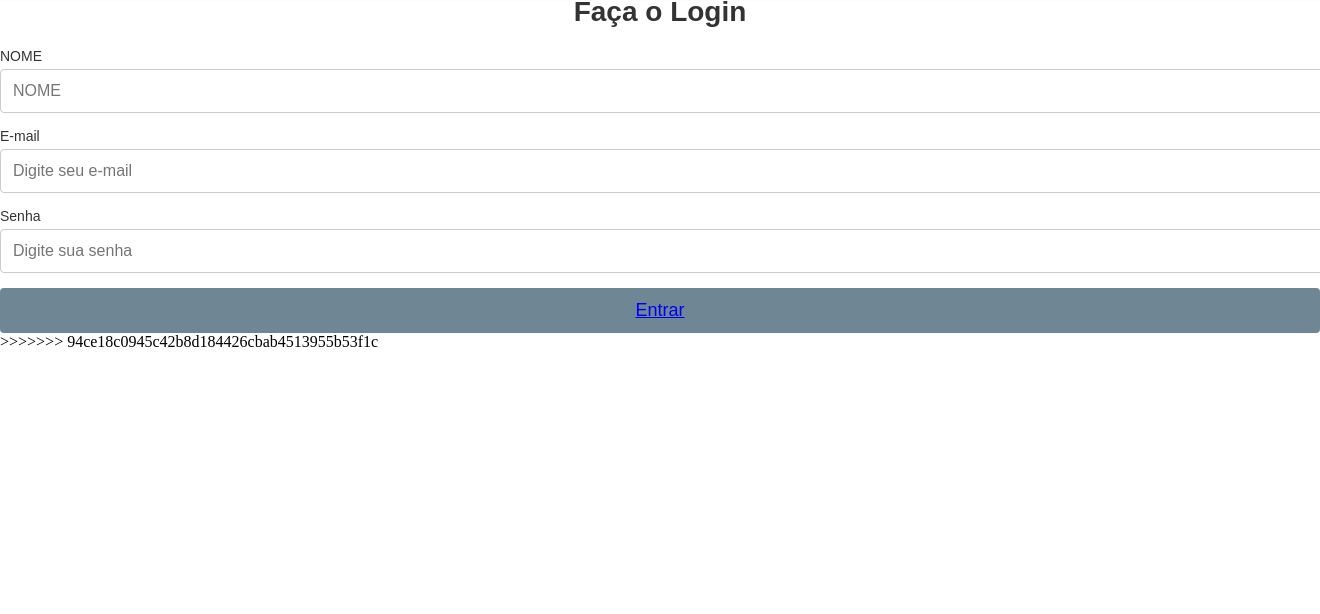
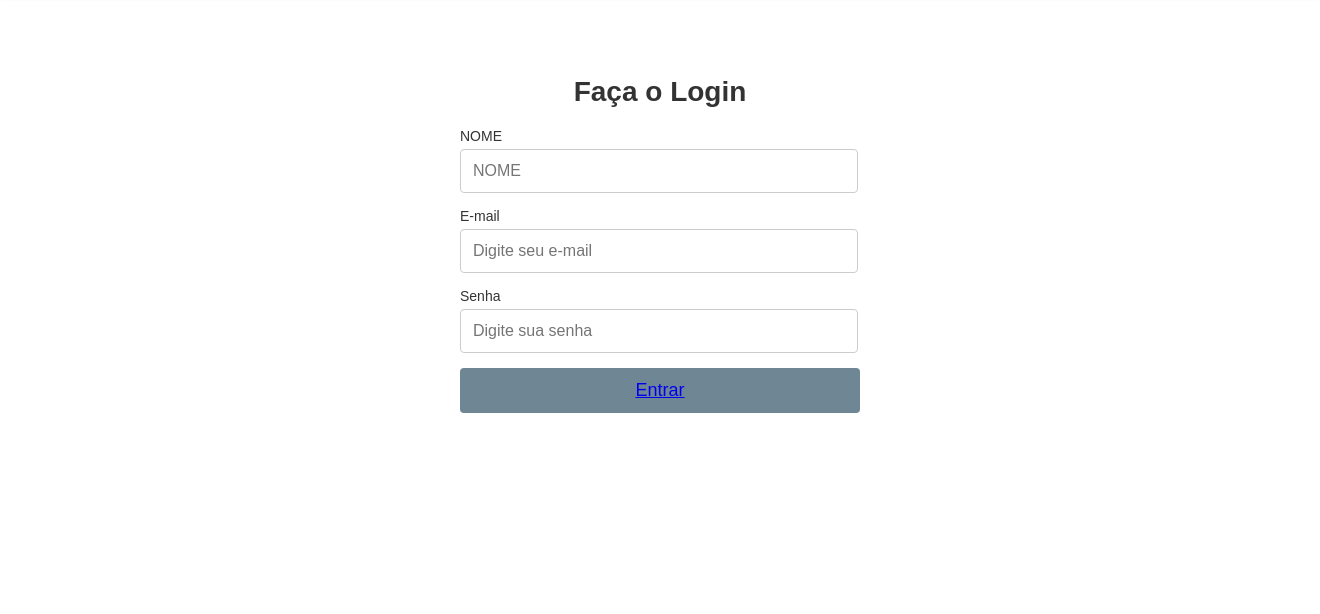
Before and after one commit to heitorda/trabalho-final, a PHP site: page /login.html in a window 1320 px wide; the page is wider, and only the part inside the window is pictured. Shown: the part 186-800 px from the top of that part. Run offline with PHP 8.4, Linux system fonts and the light colour scheme.

Commit message:
terminei a pag de login?

```diff
--- a/site/login.html
+++ b/site/login.html
@@ -14,7 +14,6 @@
     <header>
          <!-- logo da empresa -->
          <div id="logo"><a href="index.html"><img src="imagens/logofuu.jfif" alt=""></a></div>
-         <div id="voltar"><a href="index.html">volte para página principal</a></div>
         </header>
 
         <!-- Bloco de Login -->
@@ -39,6 +38,5 @@
                 </div>
                 <div><button type="submit" class="login-btn"><a href="../site/pglogado.html">Entrar</a></button></div>
 
->>>>>>> 94ce18c0945c42b8d184426cbab4513955b53f1c
 </body>
 </html>
--- a/site/style.css
+++ b/site/style.css
@@ -167,6 +167,10 @@ form#login{
     box-shadow: 0 2px 10px rgba(0, 0, 0, 0.1);
 }
 
+.login-container {
+    width: 50vh;
+    margin: 10vh auto auto auto;
+}
 /* Estilo do título */
 .login-container h2 {
     text-align: center;
@@ -174,6 +178,7 @@ form#login{
     margin-bottom: 20px;
     font-size: 28px;
     color: #333;
+    wdi
 }
 
 /* Grupos de entrada de dados */
@@ -190,7 +195,7 @@ form#login{
 }
 
 .input-group input {
-    width: 100%;
+    width: 93%;
     padding: 12px;
     border: 1px solid #ccc;
     border-radius: 4px;
@@ -229,7 +234,7 @@ form#login{
 }
 #carrinho{
     margin: 10vh auto 25vh auto;
-    padding: 5px;
+    padding: 15px;
     width: 740px;
 
     background-color: rgba(216, 216, 216, 0.811);
@@ -284,7 +289,7 @@ footer {
     padding: 20px;
     background-color: black; /* Cor de fundo do rodapé */
     border-top: 1px solid #ddd; /* Linha separadora opcional */
-
+    bottom: 0px;
     color: white;
 }
 
```
